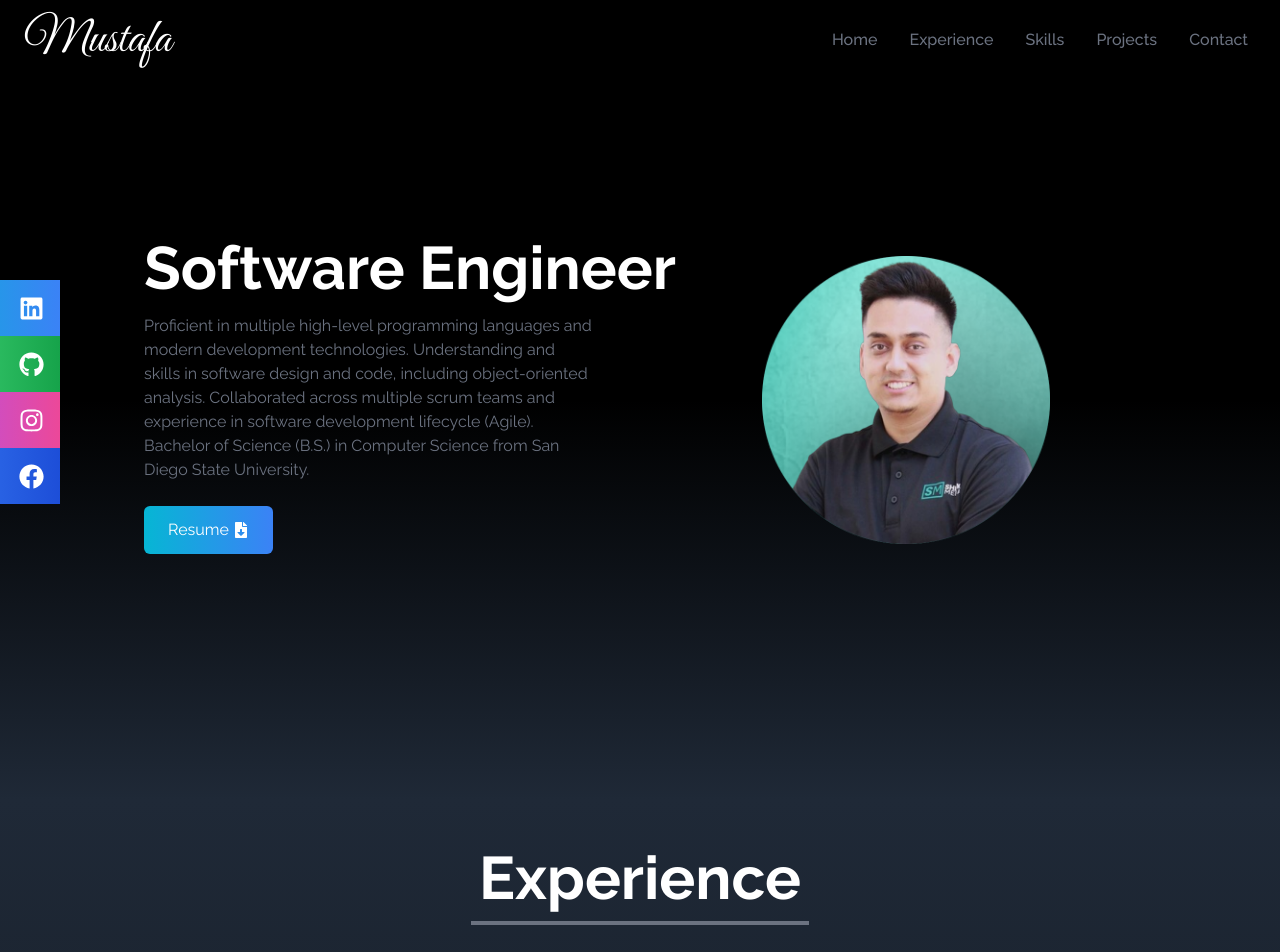
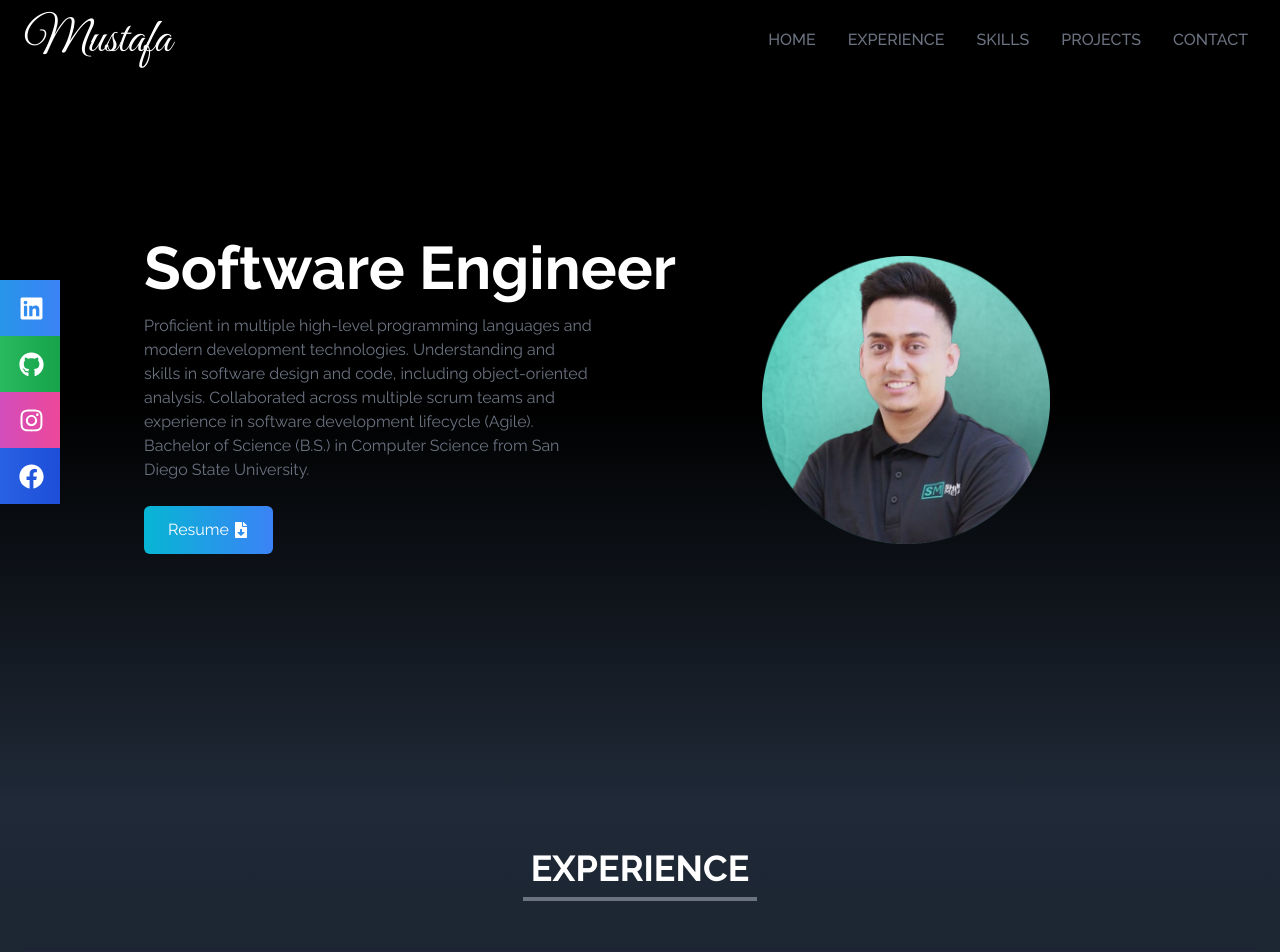
Before and after one commit to mhayeri/Portfolio-Website, a React (Create React App) app: page / in a window 1280 px wide. Shown: the top 952 px of the page. Built offline with nearby package versions, Linux system fonts and the light colour scheme.

Commit message:
Adjusted font size and capitalization of all components

```diff
--- a/src/components/Contact.jsx
+++ b/src/components/Contact.jsx
@@ -3,13 +3,13 @@ import React from "react";
 const Contact = () => {
     return (
         <div
-            name="Contact"
+            name="CONTACT"
             className="p-4 text-white bg-gradient-to-b from-black to-gray-800 w-full h-screen"
         >
             <div className="flex flex-col p-4 justify-center max-w-screen-xl mx-auto h-full">
                 <div className="pb-8 text-center">
-                    <p className="text-6xl font-bold inline border-b-4 border-gray-500">
-                        Contact
+                    <p className="text-4xl font-bold inline border-b-4 border-gray-500">
+                        CONTACT
                     </p>
                     <p className="py-6">Get in touch with me!</p>
                 </div>
--- a/src/components/Experience.jsx
+++ b/src/components/Experience.jsx
@@ -5,13 +5,13 @@ import { experience } from "../utils/Experience/Experience";
 const Experience = () => {
     return (
         <div
-            name="Experience"
+            name="EXPERIENCE"
             className="bg-gradient-to-b from-gray-800 to-black w-full"
         >
             <div className="max-w-screen-xl mx-auto p-4 flex flex-col justify-center w-full h-full text-white">
                 <div className=" pt-8 pb-8 text-center">
-                    <p className="text-6xl font-bold border-b-4 border-gray-500 p-2 inline my-4">
-                        Experience
+                    <p className="text-4xl font-bold border-b-4 border-gray-500 p-2 inline my-4">
+                        EXPERIENCE
                     </p>
                 </div>
 
@@ -59,7 +59,7 @@ const Experience = () => {
                                     ))}
                                 </div>
                                 <div className="xl:flex flex-col">
-                                    <ul className="mt-3 list-decimal">
+                                    <ul className="mt-3">
                                         {job_description.map((desc, index) => {
                                             return (
                                                 <li
--- a/src/components/Home.jsx
+++ b/src/components/Home.jsx
@@ -5,7 +5,7 @@ import { FaFileDownload } from "react-icons/fa";
 const Home = () => {
     return (
         <div
-            name="Home"
+            name="HOME"
             className="h-screen w-full bg-gradient-to-b from-black via-black to-gray-800"
         >
             <div className="max-w-screen-lg mx-auto flex flex-col items-center justify-center h-full px-4 md:flex-row">
--- a/src/components/Projects.jsx
+++ b/src/components/Projects.jsx
@@ -5,13 +5,13 @@ import { projects } from "../utils/Projects/Projects";
 const Projects = () => {
     return (
         <div
-            name="Projects"
+            name="PROJECTS"
             className="bg-gradient-to-b from-gray-800 to-black w-full text-white pb-8"
         >
             <div className="max-w-screen-xl p-4 mx-auto flex flex-col justify-center w-full h-full">
                 <div className="pt-8 pb-8 text-center">
-                    <p className="text-6xl font-bold inline border-b-4 border-gray-500">
-                        Portfolio
+                    <p className="text-4xl font-bold inline border-b-4 border-gray-500">
+                        PORTFOLIO
                     </p>
                 </div>
                 <div className="grid sm:grid-cols-2 md:grid-cols-3 gap-8 px-12 sm:px-0">
--- a/src/components/Skills.jsx
+++ b/src/components/Skills.jsx
@@ -5,13 +5,13 @@ import { skills } from "../utils/Skills/Skills";
 const Skills = () => {
     return (
         <div
-            name="Skills"
+            name="SKILLS"
             className="bg-gradient-to-b from-black to-gray-800 w-full"
         >
-            <div className="max-w-screen-xl mx-auto p-4 flex flex-col justify-center w-full h-full text-white">
+            <div className="max-w-screen-xl mx-auto p-4 flex flex-col justify-center w-full h-full text-white pt-5">
                 <div className=" pt-8 pb-8 text-center">
-                    <p className="text-6xl font-bold border-b-4 border-gray-500 p-2 inline my-4">
-                        Skills
+                    <p className="text-4xl font-bold border-b-4 border-gray-500 p-2 inline my-4">
+                        SKILLS
                     </p>
                 </div>
 
--- a/src/utils/Navbar/Links.js
+++ b/src/utils/Navbar/Links.js
@@ -1 +1 @@
-export const Links = ["Home", "Experience", "Skills", "Projects", "Contact"];
+export const Links = ["HOME", "EXPERIENCE", "SKILLS", "PROJECTS", "CONTACT"];
```
Also changed, not shown: src/assets/images/sheekmedia.png (deleted).
